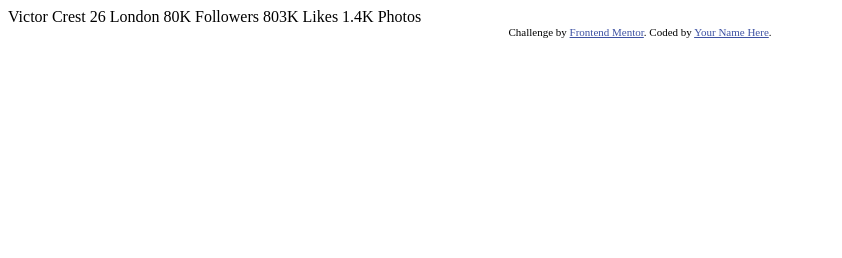
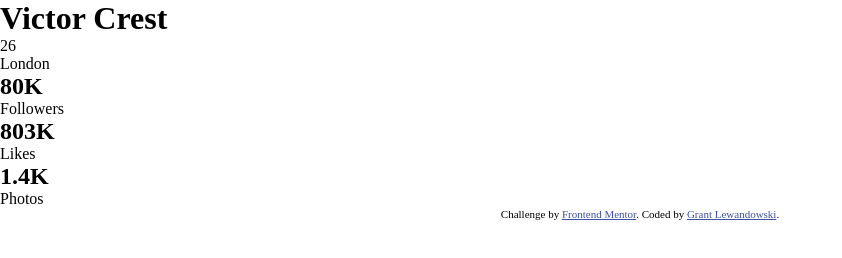
Before and after one commit to Grunt395/profile-card-component, a plain HTML site: page index.html in a window 1280 px wide. Shown: the whole page, without its empty margins (0-842 px from the left). Drawn offline with Linux system fonts and the light colour scheme.

Commit message:
Added Basic HTML

```diff
--- a/index.html
+++ b/index.html
@@ -1,35 +1,40 @@
 <!DOCTYPE html>
 <html lang="en">
+
 <head>
 	<meta charset="UTF-8">
-  <meta name="viewport" content="width=device-width, initial-scale=1.0"> <!-- displays site properly based on user's device -->
+	<meta name="viewport" content="width=device-width, initial-scale=1.0">
+	<!-- displays site properly based on user's device -->
 
 	<link rel="icon" type="image/png" sizes="32x32" href="./images/favicon-32x32.png">
 
 	<title>Frontend Mentor | Profile card component</title>
 
-  <!-- Feel free to remove these styles or customise in your own stylesheet 👍 -->
-  <style>
-    .attribution { font-size: 11px; text-align: center; }
-    .attribution a { color: hsl(228, 45%, 44%); }
-  </style>
+	<link rel="stylesheet" href="./style.css">
 </head>
+
 <body>
-  Victor Crest
-  26
-  London
+	<div class="container">
+		<h1>Victor Crest</h1>
+		<p>26</p>
+		<p>London</p>
 
-  80K
-  Followers
+		<div>
+			<h2>80K</h2>
+			<p>Followers</p>
 
-  803K
-  Likes
+			<h2>803K</h2>
+			<p>Likes</p>
 
-  1.4K
-  Photos
+			<h2>1.4K</h2>
+			<p>Photos</p>
+		</div>
+	</div>
+
 	<div class="attribution">
 		Challenge by <a href="https://www.frontendmentor.io?ref=challenge" target="_blank">Frontend Mentor</a>.
-    Coded by <a href="#">Your Name Here</a>.
+		Coded by <a href="https://github.com/Grunt395/profile-card-component">Grant Lewandowski</a>.
 	</div>
 </body>
+
 </html>
--- /dev/null
+++ b/style.css
@@ -0,0 +1,14 @@
+* {
+    box-sizing: border-box;
+    padding: 0;
+    margin: 0;
+}
+
+.attribution {
+    font-size: 11px;
+    text-align: center;
+}
+
+.attribution a {
+    color: hsl(228, 45%, 44%);
+}
```
Lines whose indentation alone changed are shown as unchanged.
